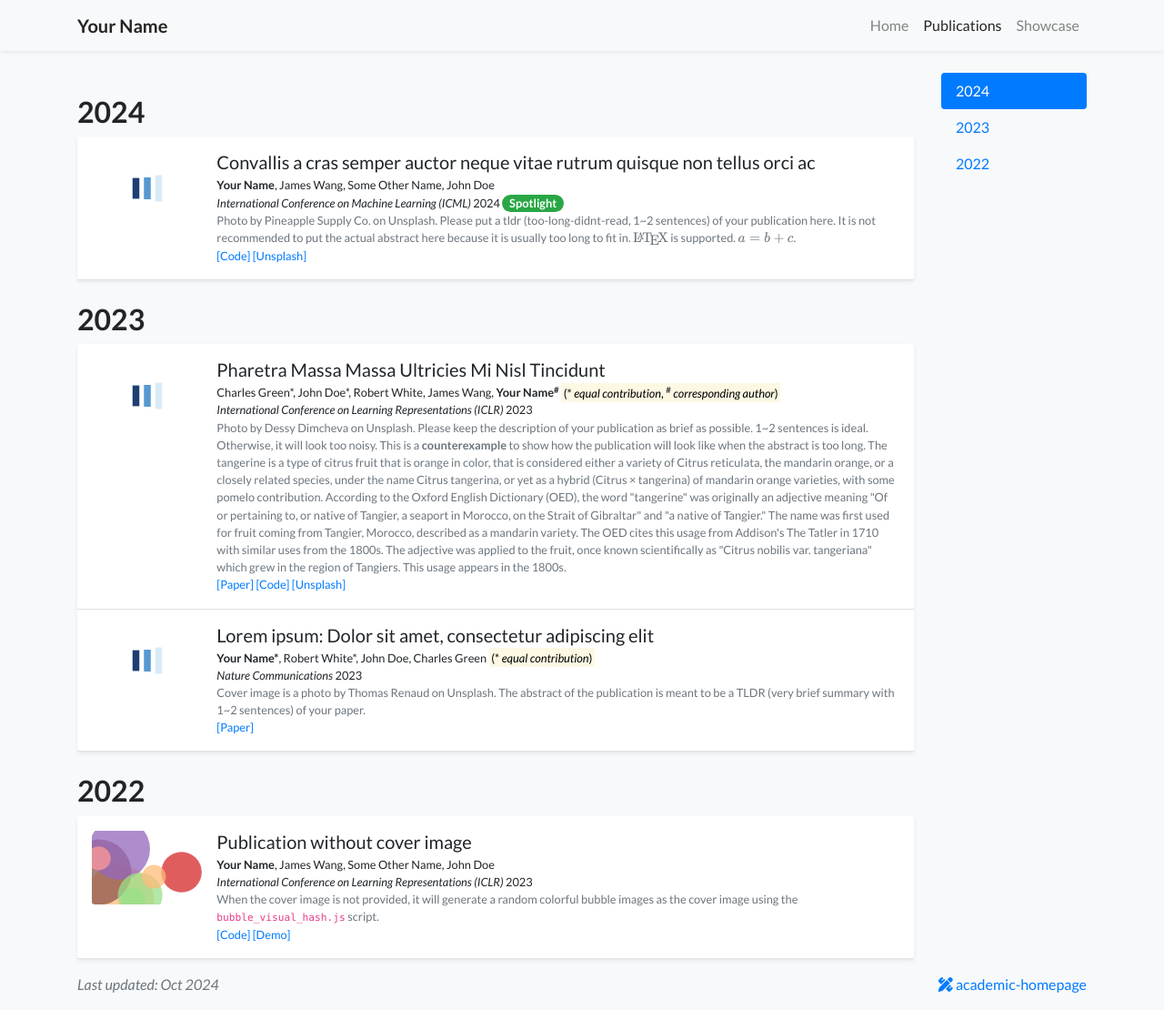
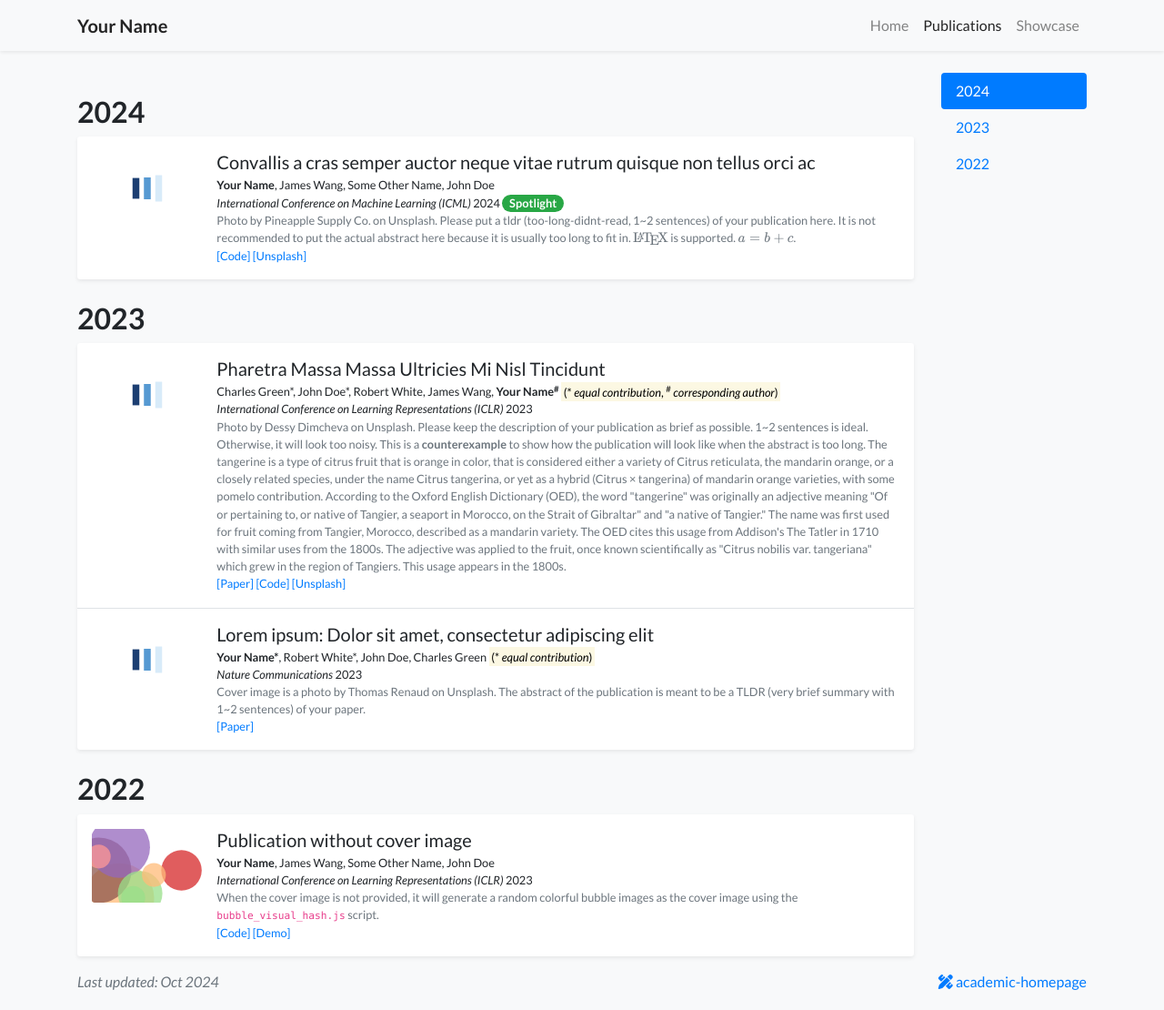
Before and after one commit to luost26/academic-homepage, a Jekyll site: the page built from publications.html, in a window 1280 px wide and 1110 px high. Shown: the whole window at 91% size. Built offline with Jekyll 4.4.1, drawn with Linux system fonts in a browser that asks for light colours; nearby versions of some CDN libraries; a style sheet for code colours, icons or effects is not loaded.

Commit message:
Fix some details

```diff
--- a/_includes/widgets/publication_card.html
+++ b/_includes/widgets/publication_card.html
@@ -5,7 +5,7 @@
         <a href="{{ 'publications' | relative_url }}">(view all <i class="fas fa-angle-double-right"></i>)</a>
     </h6>
     {% for item in publications limit:include.limit %}
-        {% include widgets/publication_item.html item=item %}
+        {% include widgets/publication_item.html item=item first=false last=false %}
     {% endfor %}
     <h6 class="d-block p-3 mt-0 text-right">
         <a href="{{ 'publications' | relative_url }}">All publications <i class="fas fa-angle-double-right"></i></a>
--- a/_includes/widgets/publication_item.html
+++ b/_includes/widgets/publication_item.html
@@ -1,6 +1,6 @@
 {% assign item = include.item %}
 <div class="d-none d-md-block">
-    <div class="row no-gutters border-bottom border-gray">
+    <div class="row no-gutters {% unless include.hide_bottom_border %}border-bottom{% endunless %} border-gray">
         <div class="col-md-3 col-xl-2 mb-md-0 p-md-3">
             {%- if item.cover -%}
             <img data-src="{{ item.cover | relative_url }}" alt="{{ item.title }}" class="lazy w-100 rounded-sm" src="{{ '/assets/images/empty_300x200.png' | relative_url }}">
@@ -28,7 +28,7 @@
     </div>
 </div>
 
-<div class="card w-100 d-md-none border-top-0 border-right-0 border-left-0 rounded-0 {% if item.cover %}lazy{% endif %}" data-src="{{ item.cover | relative_url }}" style="background-color: rgba(255,255,255,0.85); background-blend-mode: lighten;">
+<div class="row no-gutters d-md-none {% unless include.hide_bottom_border %}border-bottom{% endunless %} border-gray {% if include.first %}rounded-top{% endif %} {% if include.last %}rounded-bottom{% endif %} {% if item.cover %}lazy{% endif %}" data-src="{{ item.cover | relative_url }}" style="background-color: rgba(255,255,255,0.85); background-blend-mode: lighten;">
     <div class="d-flex align-items-start flex-column py-3 px-4">
         <div class="mb-auto"></div>
         <div>
--- a/publications.html
+++ b/publications.html
@@ -15,7 +15,7 @@
         <h2 class="pt-4" id="year-{{ year.name }}">{{ year.name }}</h2>
         <div class="my-0 p-0 bg-white shadow-sm rounded-sm">
             {% for item in year.items %}
-                {% include widgets/publication_item.html item=item %}
+                {% include widgets/publication_item.html item=item hide_bottom_border=forloop.last first=forloop.first last=forloop.last %}
             {% endfor %}
         </div>
         {% endfor %}
```
